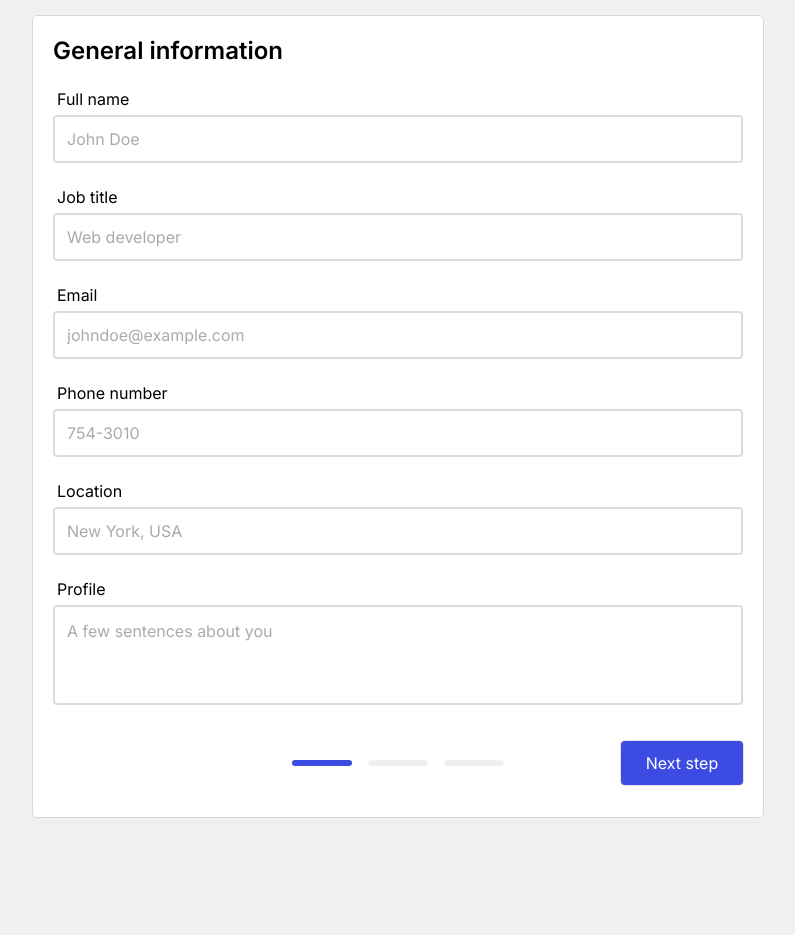
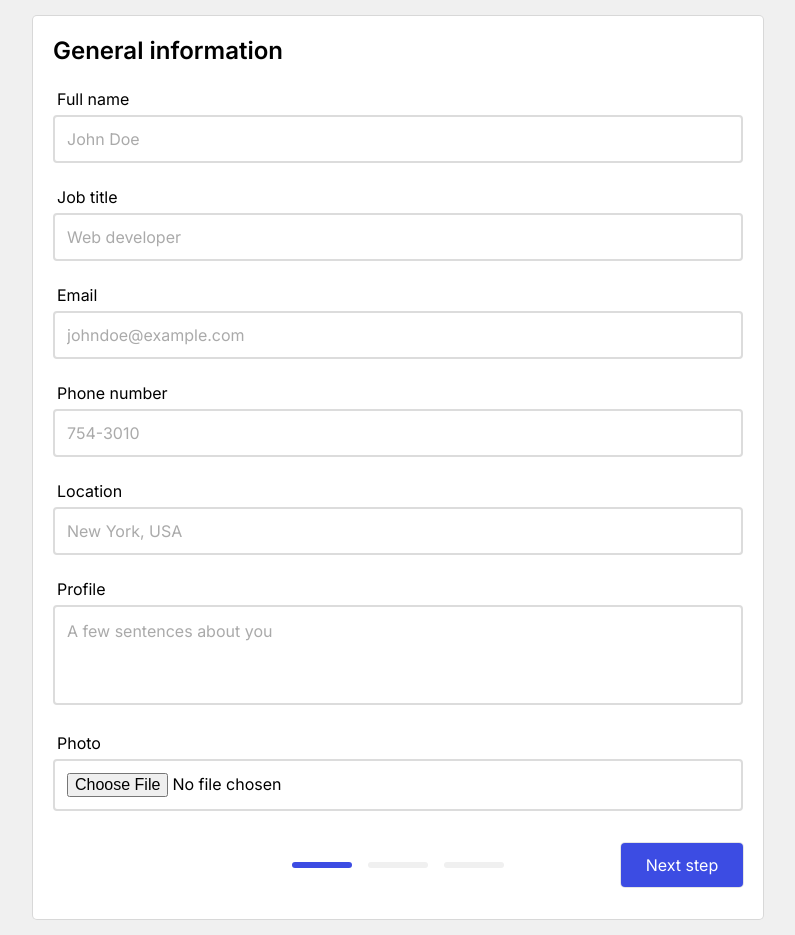
Before and after one commit to nelrnd/react-cv-application, a React (Create React App) app: page / in a window 1280 px wide. Shown: the whole page, without its empty margins (242-1037 px from the left). Before the commit the page ends 833 px from the top, so only its background shows below. Built offline with nearby package versions, Linux system fonts and the light colour scheme.

Commit message:
Implement adding a photo to the cv via file upload

```diff
--- a/src/App.js
+++ b/src/App.js
@@ -27,12 +27,14 @@ class App extends Component {
         phone: '',
         location: '',
         profile: '',
+        photoUrl: '',
       },
       education: [{ ...schoolModel }],
       work: [{ ...companyModel }],
       stage: 1,
     };
     this.handleChange = this.handleChange.bind(this);
+    this.handlePhotoUpload = this.handlePhotoUpload.bind(this);
     this.updateStage = this.updateStage.bind(this);
     this.getCurrentStage = this.getCurrentStage.bind(this);
     this.addSchool = this.addSchool.bind(this);
@@ -58,6 +60,17 @@ class App extends Component {
     });
   }
 
+  handlePhotoUpload(event) {
+    const file = event.target.files[0];
+    if (file) {
+      const newGeneral = { ...this.state.general };
+      newGeneral.photoUrl = URL.createObjectURL(file);
+      this.setState({
+        general: newGeneral,
+      });
+    }
+  }
+
   updateStage(number) {
     this.setState({
       stage: number,
@@ -71,6 +84,7 @@ class App extends Component {
           <MultiStepForm
             data={this.state}
             handleChange={this.handleChange}
+            handlePhotoUpload={this.handlePhotoUpload}
             updateStage={this.updateStage}
             addSchool={this.addSchool}
             addCompany={this.addCompany}
@@ -87,6 +101,7 @@ class App extends Component {
           <Form
             data={this.state}
             handleChange={this.handleChange}
+            handlePhotoUpload={this.handlePhotoUpload}
             updateStage={this.updateStage}
             addSchool={this.addSchool}
             addCompany={this.addCompany}
--- a/src/components/Form.js
+++ b/src/components/Form.js
@@ -6,10 +6,11 @@ import WorkFormSection from './WorkFormSection';
 class Form extends Component {
   render() {
     return (
-      <div className='wrapper'>
+      <div className="wrapper">
         <GeneralFormSection
           data={this.props.data.general}
           handleChange={this.props.handleChange}
+          handlePhotoUpload={this.props.handlePhotoUpload}
         />
         <EducationFormSection
           data={this.props.data.education}
@@ -25,9 +26,9 @@ class Form extends Component {
           removeCompany={this.props.removeCompany}
           positionCompany={this.props.positionCompany}
         />
-        <div className='form-control'>
+        <div className="form-control">
           <div></div>
-          <button className='primary' onClick={() => this.props.updateStage(2)}>
+          <button className="primary" onClick={() => this.props.updateStage(2)}>
             Submit
           </button>
         </div>
--- a/src/components/GeneralFormSection.js
+++ b/src/components/GeneralFormSection.js
@@ -2,7 +2,7 @@ import React, { Component } from 'react';
 
 class GeneralFormSection extends Component {
   render() {
-    const { handleChange, data } = this.props;
+    const { handleChange, handlePhotoUpload, data } = this.props;
     const { fullName, jobTitle, email, phone, location, profile } = data;
 
     return (
@@ -74,6 +74,16 @@ class GeneralFormSection extends Component {
             onChange={(event) => handleChange(event, 'profile', 'general')}
           ></textarea>
         </div>
+
+        <div>
+          <label htmlFor="photo">Photo</label>
+          <input
+            type="file"
+            accept="image/*"
+            id="photo"
+            onChange={handlePhotoUpload}
+          />
+        </div>
       </div>
     );
   }
--- a/src/components/GeneralViewSection.js
+++ b/src/components/GeneralViewSection.js
@@ -2,12 +2,16 @@ import React, { Component } from 'react';
 
 class GeneralViewSection extends Component {
   render() {
-    const { fullName, jobTitle, email, phone, location, profile } =
+    const { fullName, jobTitle, email, phone, location, profile, photoUrl } =
       this.props.data;
     return (
       <div className="view-section">
         <h1>{fullName}</h1>
         <h2>{jobTitle}</h2>
+
+        <div>
+          <img src={photoUrl} alt="Avatar" />
+        </div>
 
         <div>
           <p className="small">Email</p>
--- a/src/components/MultiStepForm.js
+++ b/src/components/MultiStepForm.js
@@ -34,6 +34,7 @@ class MultiStepForm extends Component {
           <GeneralFormSection
             data={this.props.data.general}
             handleChange={this.props.handleChange}
+            handlePhotoUpload={this.props.handlePhotoUpload}
           />
         );
       case 2:
@@ -64,7 +65,7 @@ class MultiStepForm extends Component {
   render() {
     let currentSection = this.getCurrentSection();
     return (
-      <div className='wrapper'>
+      <div className="wrapper">
         {currentSection}
 
         <MultiStepFormControl
```
